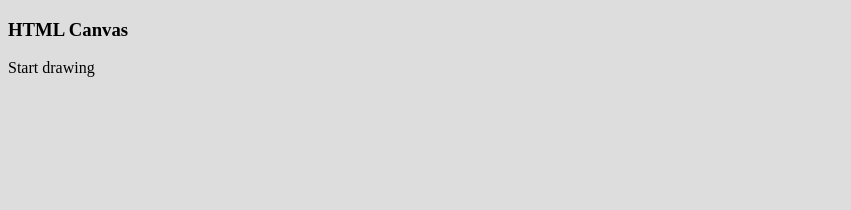
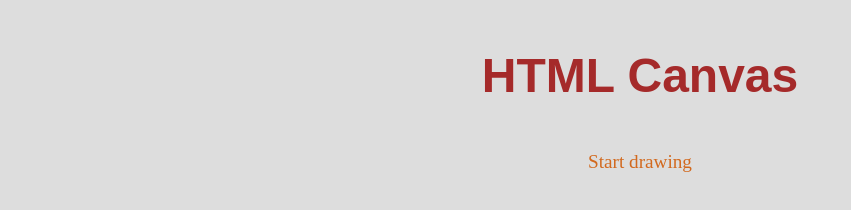
Before and after one commit to michhub-dev/HTML-CANVAS, a plain HTML site: page html canvas/index.html in a window 1280 px wide. Shown: the whole page, without its empty margins (0-851 px from the left). Drawn offline with Linux system fonts and the light colour scheme.

Commit message:
Update style.css

```diff
--- a/html canvas/style.css
+++ b/html canvas/style.css
@@ -9,3 +9,14 @@
             width: 600px;
             height: 300px;
         }
+    h3{
+                font-family:sans-serif;
+                font-size:-webkit-xxx-large;
+                text-align:center;
+                color:brown;
+        }
+        p{
+                font-size:larger;
+                text-align:center;
+                color:chocolate;
+        }
```
